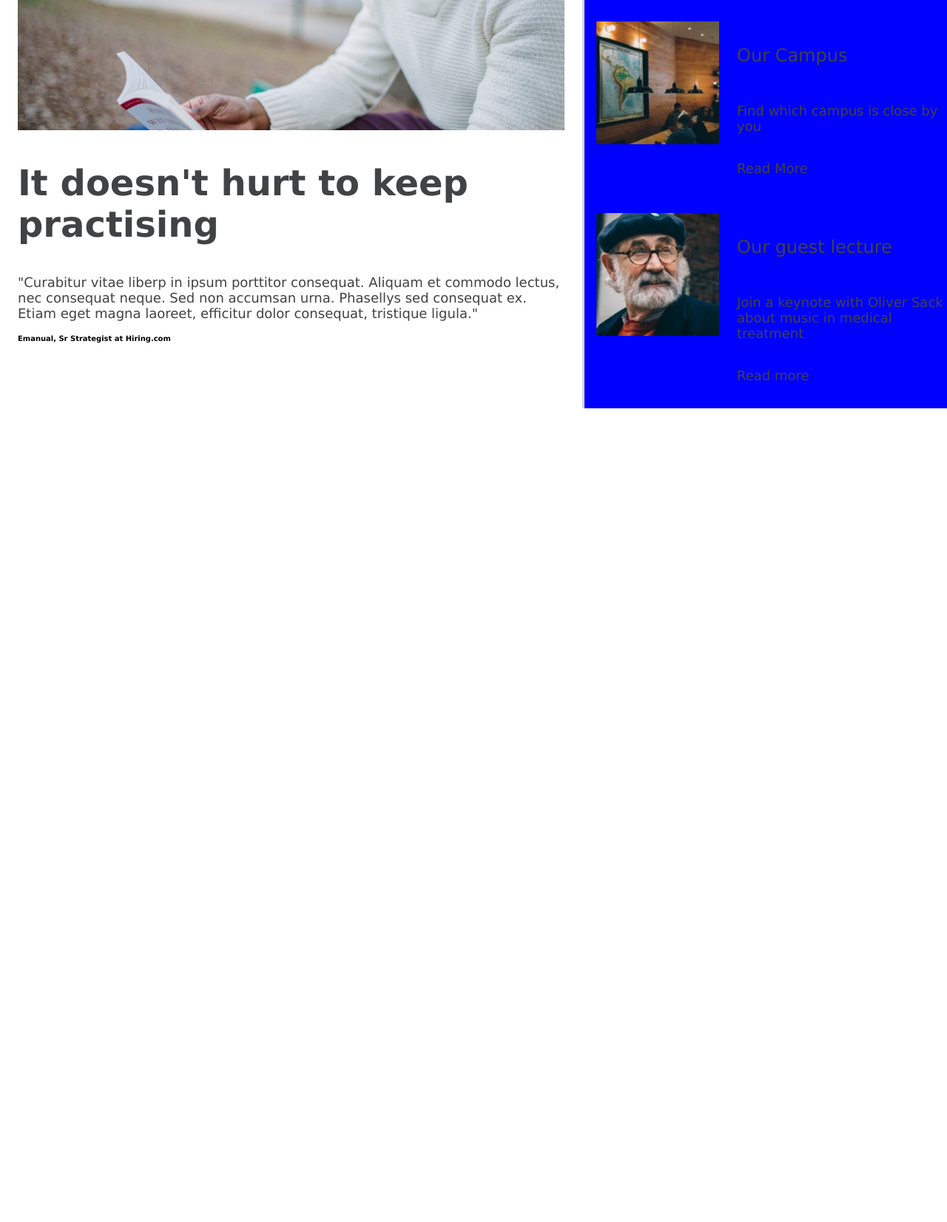
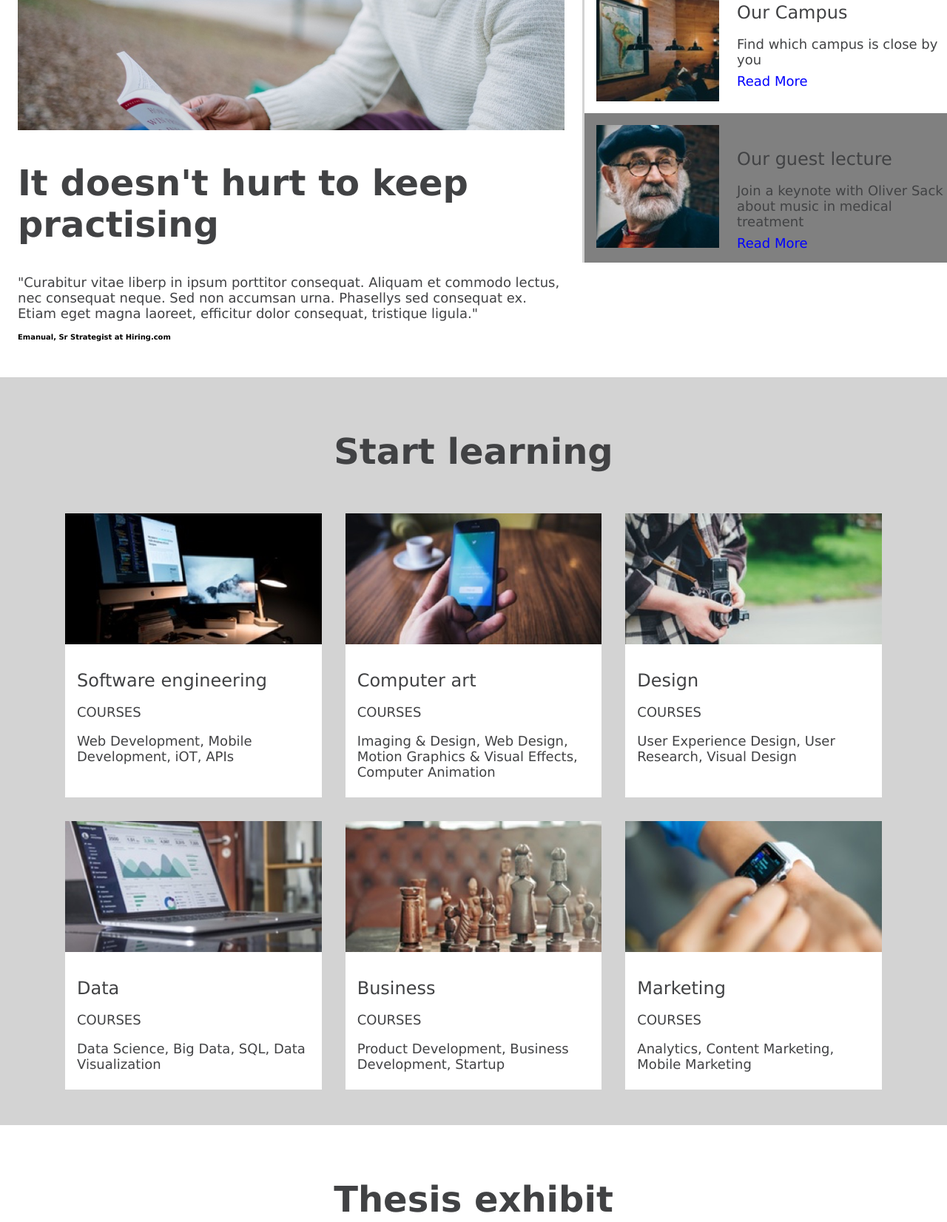
Before and after one commit to hanjwebb/Colmar, a plain HTML site: page index.html in a window 1280 px wide. Shown: the part 985-2637 px from the top of the page at 74% size. Before the commit the page ends 1537 px from the top, so only its background shows below. Drawn offline with Linux system fonts and the light colour scheme.

Commit message:
completed page

```diff
--- a/Resources/Colmar.css
+++ b/Resources/Colmar.css
@@ -73,11 +73,13 @@ h4{
     color: rgb(65,66,68);
     font-size: 2rem;
     font-weight: normal;
+    margin-bottom: 0px;
 }
 
 p{
     color: rgb(65,66,68);
     font-size: 1.5rem;
+    margin-bottom: 0px;
 }
 .Start_Here_Button{
     background-color: rgb(65, 66, 68);
@@ -106,7 +108,6 @@ p{
 }
 
 .rh_column {
-    background-color: blue;
     width: 40%;
     padding-top: 16px;
 }
@@ -119,6 +120,15 @@ p{
     border-left-style: solid;
     border-left-color: lightgrey;
 }
+.rh_box1{
+    border-bottom-style: solid;
+    border-bottom-color: lightgrey;
+}
+
+.rh_box3{
+    background-color: gray;
+}
+
 .rh_text{
     display: flex;
     flex-direction: column;
@@ -129,3 +139,69 @@ p{
     width: 35%;
     height: 35%;
 }
+.rh_link{
+    color: blue;
+    font-size: 1.5rem;
+    margin-bottom: 0px;
+    margin-top: 8px;
+}
+.Start_learning{
+    background-color: lightgrey;
+    text-align: center;
+    padding: 32px 72px;
+
+}
+.Course_options{
+    display: flex;
+}
+.course_info{
+    background-color: white;
+    text-align: left;
+    margin: 16px;
+    flex-basis: 33%;
+    min-width: 0;
+}
+
+.Course_option_photos{
+    width: 100%;
+}
+
+.course_text{
+   padding-left: 16px;
+    padding-bottom: 24px;
+}
+.Thesis_exhibit{
+    text-align: center;
+    padding: 32px 72px;
+}
+
+.Thesis_exhibit .Maintext2{
+    text-align: left;
+}
+
+.Thesis_exhibit .rh_boxes{
+    border: none;
+}
+
+.Video{
+    width: 100%;
+}
+.rh_box4{
+    background-color: gray;
+}
+footer{
+    font-size: 1rem;
+    display: flex;
+    padding-top: 16px;
+    padding-bottom: 16px;
+    padding-left: 24px;
+    padding-right: 24px;
+    border-top: solid lightgrey
+
+}
+footer a{
+    margin-right: 1rem;
+}
+footer span {
+    flex-grow: 1;
+}
--- a/index.html
+++ b/index.html
@@ -33,33 +33,120 @@
                  <h5>Emanual, Sr Strategist at Hiring.com</h5>
             </div>
             <div class="rh_column">
-                <div class="rh_boxes">
+                <div class="rh_boxes rh_box1">
                     <img class="rh_image" src="Resources/images/information-orientation.jpg">
                         <div class="rh_text">
                             <h4>Orientation date</h4>
                             <p>Tue 10/11 & Wed 10/12: 8am-3pm</p></pTue>
-                            <p>Read More</p>
+                            <a href="#" class="rh_link">Read More</a>
                         </div>
                 </div>
-                <div class="rh_boxes">
+                <div class="rh_boxes rh_box2">
                     <img class="rh_image" src="Resources/images/information-campus.jpg">
                         <div class="rh_text">
                             <h4>Our Campus</h4>
                             <p>Find which campus is close by you</p>
-                            <p>Read More</p>
+                            <a href="#" class="rh_link">Read More</a>
                         </div>
                 </div>
-                <div class="rh_boxes">
+                <div class="rh_boxes rh_box3">
                     <img class="rh_image" src="Resources/images/information-guest-lecture.jpg">
-                        <div class="rh_text">
+                        <div class="rh_text" class="rh_box3">
                             <h4>Our guest lecture</h4>
                             <p>Join a keynote with Oliver Sack about music in medical treatment</p>
-                            <p>Read more</p>
+                            <a href="#" class="rh_link">Read More</a>
                         </div>
                 </div>
+            </div>
         </div>
-
+        <div class="Start_learning">
+            <h2>Start learning</h2>
+                <div class="Course_options">
+                    <div class="course_info">
+                        <img class ="Course_option_photos" src="Resources/images/course-software.jpg">
+                        <div class="course_text">
+                        <h4>Software engineering</h4>
+                        <p>COURSES</p>
+                        <p>Web Development, Mobile Development, iOT, APIs</p>
+                        </div>
+                    </div>
+                    <div class="course_info">
+                        <img class="Course_option_photos" src="Resources/images/course-computer-art.jpg">
+                        <div class="course_text">
+                        <h4>Computer art</h4>
+                        <p>COURSES</p>
+                        <p>Imaging & Design, Web Design, Motion Graphics & Visual Effects, Computer Animation</p>
+                        </div>
+                    </div>
+                    <div class="course_info">
+                        <img class="Course_option_photos" src="Resources/images/course-design.jpg">
+                        <div class="course_text">
+                        <h4>Design</h4>
+                        <p>COURSES</p>
+                        <p>User Experience Design, User Research, Visual Design</p>
+                        </div>
+                    </div>
+                </div>
+                <div class="Course_options">
+                    <div class="course_info">
+                        <img class="Course_option_photos" src="Resources/images/course-data.jpg">
+                        <div class="course_text">
+                        <h4>Data</h4>
+                        <p>COURSES</p>
+                        <p>Data Science, Big Data, SQL, Data Visualization</p>
+                        </div>
+                    </div>
+                    <div class="course_info">
+                        <img class="Course_option_photos" src="Resources/images/course-business.jpg">
+                        <div class="course_text">
+                        <h4>Business</h4>
+                        <p>COURSES</p>
+                        <p>Product Development, Business Development, Startup</p>
+                        </div>
+                    </div>
+                    <div class="course_info">
+                        <img class="Course_option_photos" src="Resources/images/course-marketing.jpg">
+                        <div class="course_text">
+                        <h4>Marketing</h4>
+                        <p>COURSES</p>
+                        <p>Analytics, Content Marketing, Mobile Marketing</p>
+                        </div>
+                    </div>
+                </div>
+        </div>
+        <div class="Thesis_exhibit">
+            <h2>Thesis exhibit</h2>
+            <div class="container2">
+                <div class="Maintext2">
+                    <video class="Video" controls>
+                        <source src="Resources/videos/thesis.mp4" type="video/mp4">
+                        Your browser does not support the video tag.
+                    </video>
+                    <h4>Reimagine urban</h4>
+                    <p>"Curbitur vitae libero in ipsum porttitor consequat. Aliquam et commodo lectus, nec consequat neque. Sed non accumsan urna. Phasellus sed consequat ex. Etiam eget magna laoreet, efficitur dolor consequat, tristique ligula."</p>
+                </div>
+                <div class="rh_column">
+                    <div class="rh_boxes rh_box4">
+                        <img class="rh_image" src="Resources/images/thesis-fisma.jpg">
+                        <div class ="rh_text">
+                        <h4>Fisma: Design and Prototype</h4>
+                        <p>Designer showcase of new prototype product</p>
+                        </div>
+                    </div>
+                    <div class="rh_boxes rh_box5">
+                        <img class="rh_image" src="Resources/images/thesis-now-and-then.jpg">
+                        <div class="rh_text">
+                        <h4>Now and Then</h4>
+                        <p>Research study about New York</p>
+                        </div>
+                    </div>
+                </div>
+            </div>
+        </div>
+        <footer>
+            <span>&copy 2016 Colmar Academy. All rights reserved</span> <a href="#">Terms</a> <a href="#">Privacy</a>
+        </footer>
 
     </body>
 </html>
-<!--FOR NEXT TIME _ WORK ON GETTING THE RH TEXT ALIGNED AND SEPARATED PROPERLY AND THEN START NEXT SECTION-->
+<!--    -->
```
